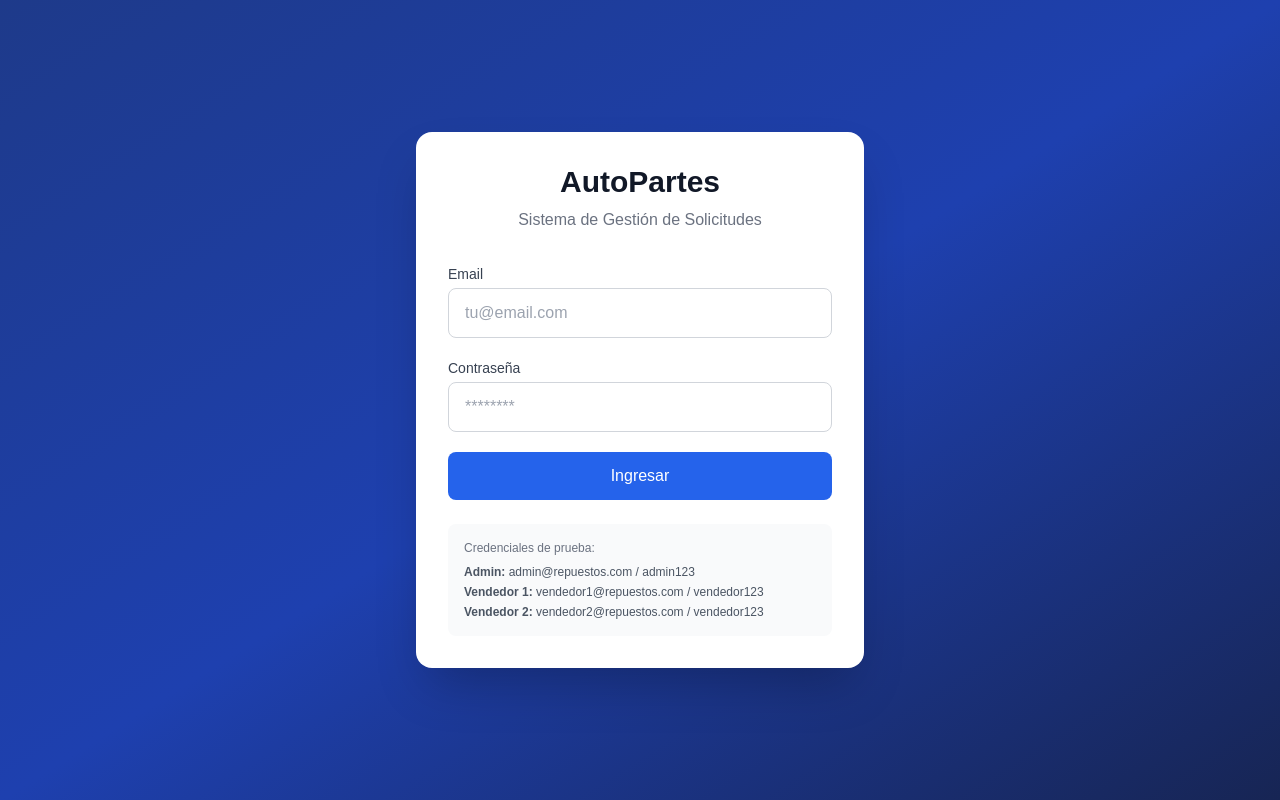
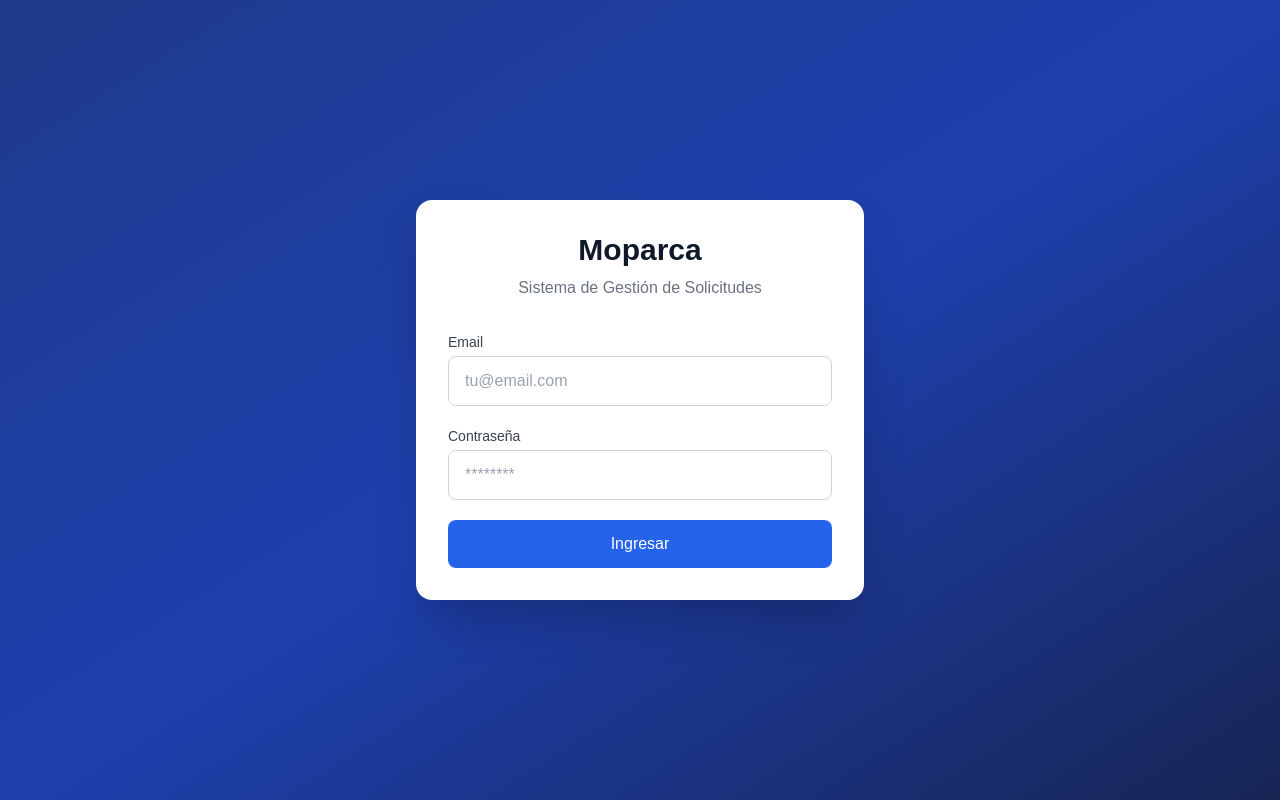
Before and after one commit to carlosecommspace/proyectorepuestos, a Next.js app: page /login in a window 1280 px wide. Built offline with nearby package versions, Linux system fonts and the light colour scheme.

Commit message:
Rename project to Moparca and hide login credentials box
- Replace "AutoPartes" branding with "Moparca" across login page, navbar, layout metadata, and package.json
- Remove the demo credentials box from the login page

https://claude.ai/code/session_01E1FejybAECt3oFBP2pyLnn

```diff
--- a/package.json
+++ b/package.json
@@ -1,5 +1,5 @@
 {
-  "name": "repuestos-app",
+  "name": "moparca",
   "version": "0.1.0",
   "private": true,
   "scripts": {
--- a/src/app/layout.tsx
+++ b/src/app/layout.tsx
@@ -15,7 +15,7 @@ const geistMono = localFont({
 });
 
 export const metadata: Metadata = {
-  title: "AutoPartes - Gestión de Solicitudes de Repuestos",
+  title: "Moparca - Gestión de Solicitudes de Repuestos",
   description:
     "Sistema de registro y análisis de solicitudes de repuestos automotrices no disponibles",
 };
--- a/src/app/login/page.tsx
+++ b/src/app/login/page.tsx
@@ -34,7 +34,7 @@ export default function LoginPage() {
     <div className="min-h-screen bg-gradient-to-br from-blue-900 via-blue-800 to-blue-950 flex items-center justify-center px-4">
       <div className="bg-white rounded-2xl shadow-2xl w-full max-w-md p-8">
         <div className="text-center mb-8">
-          <h1 className="text-3xl font-bold text-gray-900">AutoPartes</h1>
+          <h1 className="text-3xl font-bold text-gray-900">Moparca</h1>
           <p className="text-gray-500 mt-2">
             Sistema de Gestión de Solicitudes
           </p>
@@ -83,22 +83,6 @@ export default function LoginPage() {
           </button>
         </form>
 
-        <div className="mt-6 p-4 bg-gray-50 rounded-lg">
-          <p className="text-xs text-gray-500 font-medium mb-2">
-            Credenciales de prueba:
-          </p>
-          <div className="text-xs text-gray-600 space-y-1">
-            <p>
-              <strong>Admin:</strong> admin@repuestos.com / admin123
-            </p>
-            <p>
-              <strong>Vendedor 1:</strong> vendedor1@repuestos.com / vendedor123
-            </p>
-            <p>
-              <strong>Vendedor 2:</strong> vendedor2@repuestos.com / vendedor123
-            </p>
-          </div>
-        </div>
       </div>
     </div>
   );
--- a/src/components/Navbar.tsx
+++ b/src/components/Navbar.tsx
@@ -26,7 +26,7 @@ export default function Navbar() {
         <div className="flex items-center justify-between h-16">
           <div className="flex items-center gap-2">
             <Link href="/dashboard" className="text-white font-bold text-lg">
-              AutoPartes
+              Moparca
             </Link>
             <span className="text-gray-300 text-xs border border-gray-400 rounded px-2 py-0.5">
               {user.sedeName || "Todas las sedes"}
```
